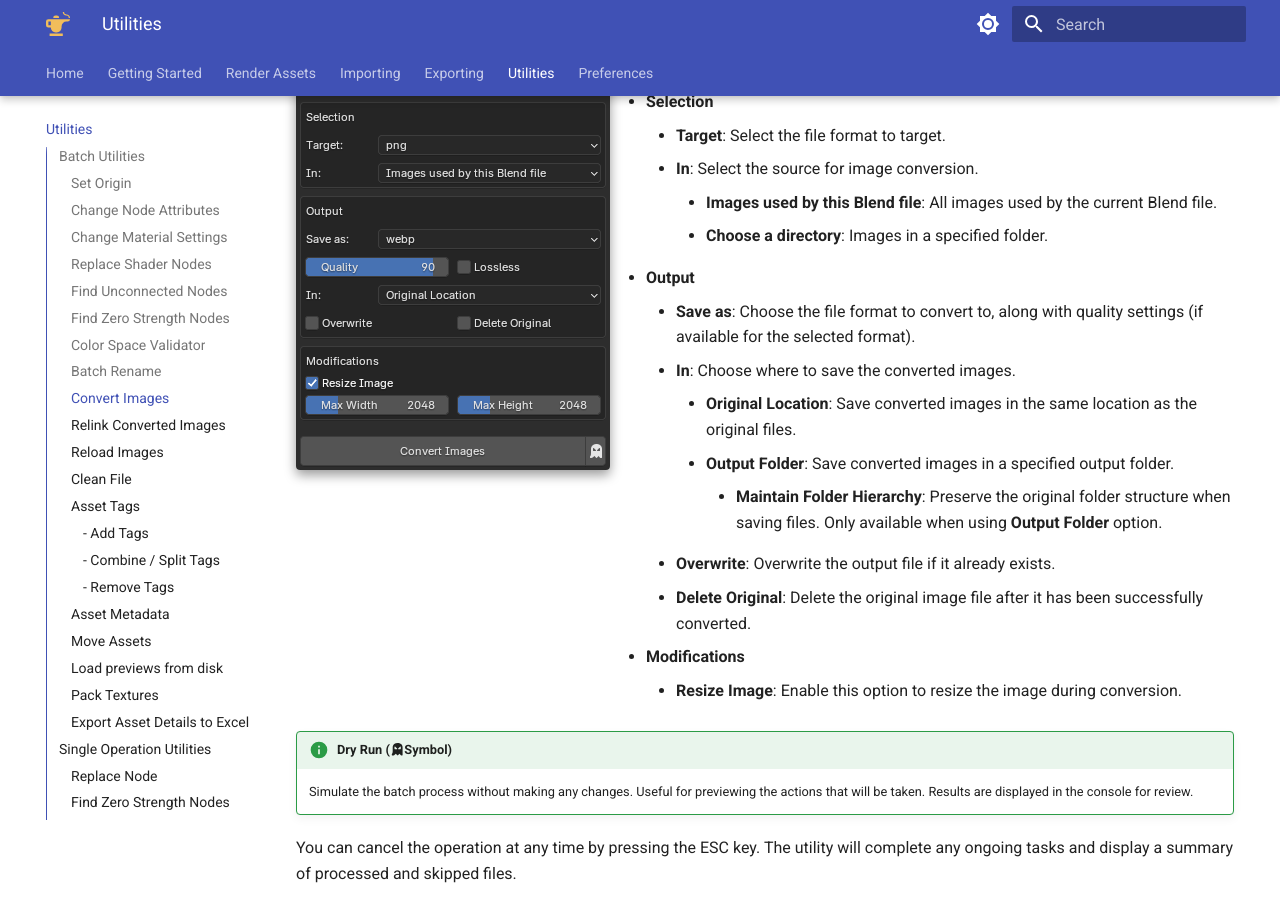
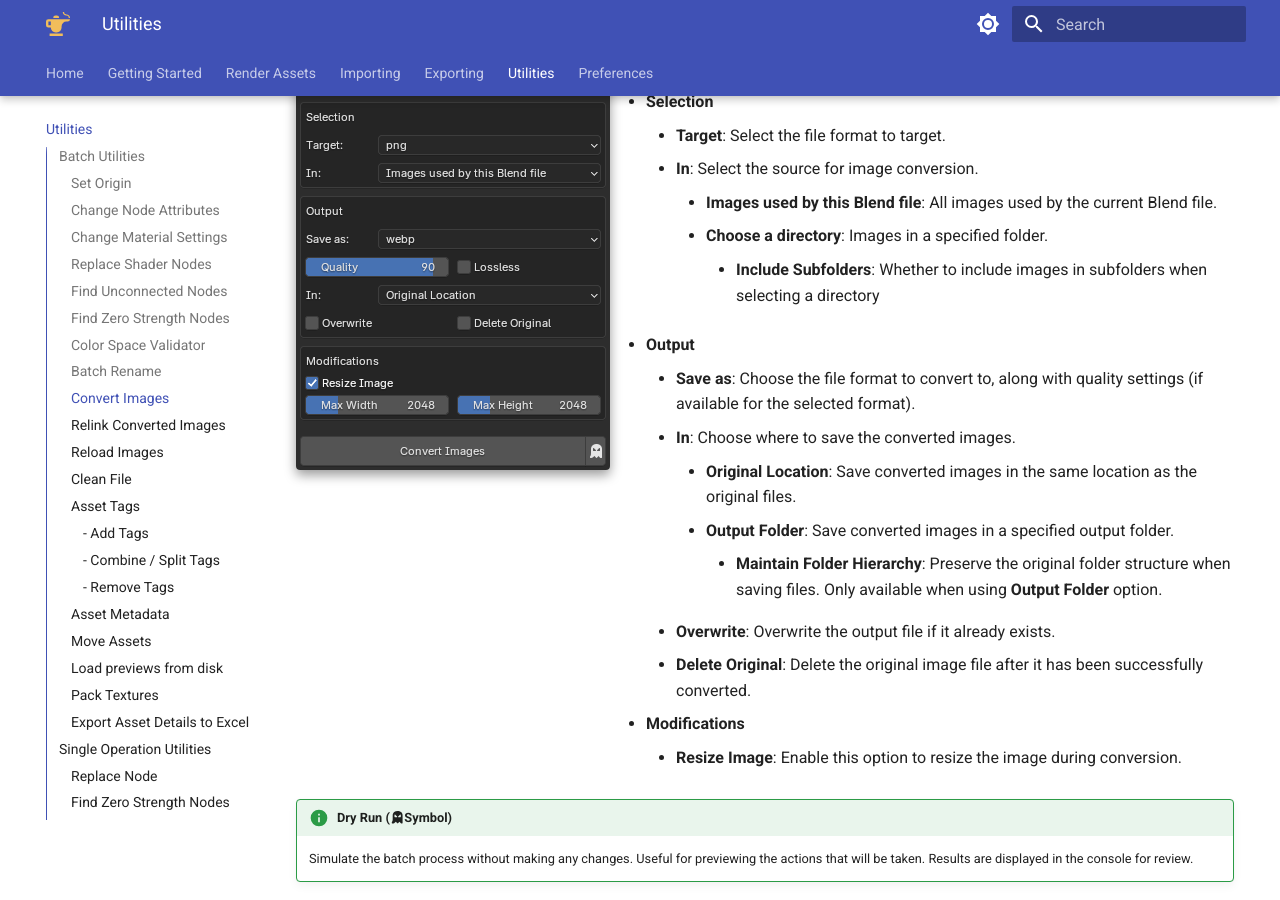
Before and after one commit to roberddd/batchgenie, an MkDocs documentation site: the page built from docs/utilities.md, in a window 1280 px wide and 900 px high, scrolled down 10021 px. Built offline with MkDocs 1.6.1 and Material for MkDocs 9.7.7, drawn with Linux system fonts in a browser that asks for light colours.

Commit message:
Minor fix

```diff
--- a/docs/utilities.md
+++ b/docs/utilities.md
@@ -440,6 +440,7 @@ You can convert images back and forth between the following formats: `Png, Jpg,
     - **In**: Select the source for image conversion.
         - **Images used by this Blend file**: All images used by the current Blend file.
         - **Choose a directory**: Images in a specified folder.
+            - **Include Subfolders**: Whether to include images in subfolders when selecting a directory
 - **Output**
     - **Save as**: Choose the file format to convert to, along with quality settings (if available for the selected format).
     - **In**: Choose where to save the converted images.
```
